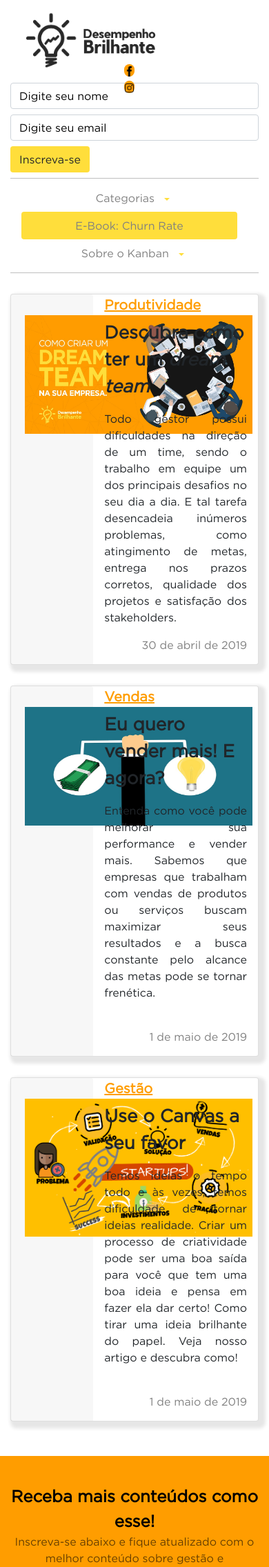
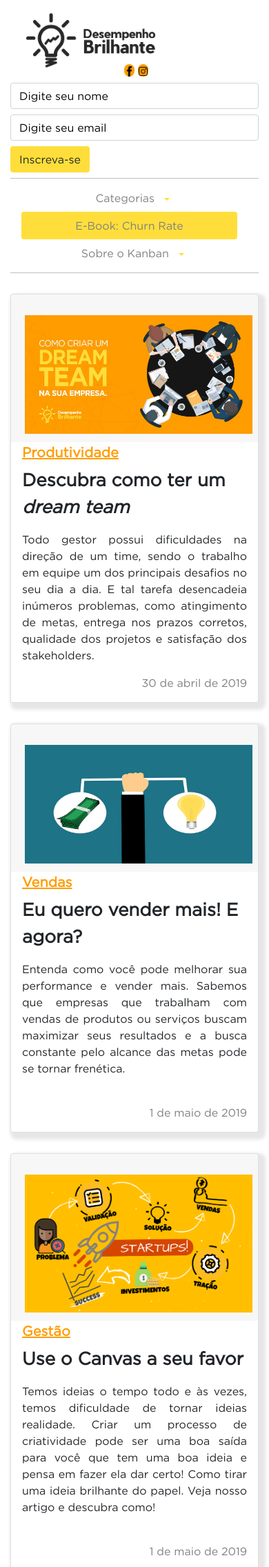
Before and after one commit to sherlockgama/desempenhobrilhante, a PHP site: page / in a window 390 px wide; the page is wider, and only the part inside the window is pictured. Shown: the top 2272 px of that part at 69% size. Run offline with PHP 8.4, Linux system fonts and the light colour scheme; some libraries are stand-ins or nearby versions.

Commit message:
Ajustes para o mobile

```diff
--- a/css/main.css
+++ b/css/main.css
@@ -16,6 +16,11 @@
 @font-face {
     font-family: pier-sans-bold;
     src: url("fontspier-sans-bold-maisfontes/pier-sans-bold.otf") format("opentype");
+}
+
+
+@media only screen and (max-width: 980px) {
+    .overlay { display: none; }
 }
 
 .container {
@@ -229,3 +234,7 @@
     opacity: 0.5;
     margin-top: 30px;
 }
+
+.img-logo {
+    max-height: 120px;
+}
--- a/descubra-como-ter-um-dream-team.php
+++ b/descubra-como-ter-um-dream-team.php
@@ -11,14 +11,14 @@
                 <img src="img/gestao/dream_team.jpg" class="image-article">
             </div>
             <div class="row">
-                <div class="col-6">
+                <div class="col-md-6 col-sm-12">
                     <div class="author">
                         <b>Por Murilo Borges</b></br>
                         Inside Sales</br>
                         Publicado em 30 de abril de 2019
                     </div>
                 </div>
-                <div class="col-6">
+                <div class="col-md-6 col-sm-12">
                     <div class="row justify-content-end footer-social-icons">
                         <div class="col-12 share-this-post text-right">
                             Compartilhe esse post
@@ -33,7 +33,7 @@
                 </div>
             </div>
             <hr></br>
-            <div class="article-options col-8 offset-2" style="font-size:18px">
+            <div class="article-options col-md-8 offset-md-2 col-sm-12" style="font-size:18px">
             <h2><b>Descubra como ter um dream team.</b></h2>
                 <div class="text-justify">
                     <p>Quem nunca sonhou em trabalhar em uma equipe de alta performance?</p>
--- a/eu-quero-vender-mais-e-agora.php
+++ b/eu-quero-vender-mais-e-agora.php
@@ -11,14 +11,14 @@
                 <img src="img/vendas/vender_mais.png" class="image-article">
             </div>
             <div class="row">
-                <div class="col-6">
+                <div class="col-md-6 col-sm-12">
                     <div class="author">
                     <b>Caroline Aguiar</b></br>
                         Relações Públicas</br>
                         Publicado em 1 de maio de 2019
                     </div>
                 </div>
-                <div class="col-6">
+                <div class="col-md-6 col-sm-12">
                     <div class="row justify-content-end footer-social-icons">
                         <div class="col-12 share-this-post text-right">
                             Compartilhe esse post
@@ -33,7 +33,7 @@
                 </div>
             </div>
             <hr></br>
-            <div class="article-options col-8 offset-2" style="font-size:18px">
+            <div class="article-options col-md-8 offset-md-2 col-sm-12" style="font-size:18px">
                 <h2><b>Eu quero vender mais! E agora?</b></h2>
                 <div class="text-justify">
                     <h4>Entenda como você pode melhorar sua performance e vender mais</h4>
--- a/gestao.php
+++ b/gestao.php
@@ -8,10 +8,10 @@
 
         <div class="container">
             <div class="card flex-row flex-wrap" onclick="window.location.href='use-o-canvas-a-seu-favor.php'">
-                <div class="card-header border-0 col-4">
+                <div class="card-header border-0 col-md-4 col-sm-12">
                     <img src="img/gestao/canvas_artigo.png" width="330px" height="200px">
                 </div>
-                <div class="card-block px-3 col-8">
+                <div class="card-block px-3 col-md-8 col-sm-12">
                     <span class="list-card-category">Gestão</span>
                     <p class="list-card-title">Use o Canvas a seu favor</p>
                     <p class="list-card-text">
--- a/include/footer.html
+++ b/include/footer.html
@@ -1,11 +1,11 @@
 <div class="row">
-    <div class="col-12 footer-register">
+    <div class="col-md-12 footer-register col-sm-12">
         <div class="footer-register-title">
             <span class="footer-title">Receba mais conteúdos como esse!</span>
             <p class="footer-subtitle">Inscreva-se abaixo e fique atualizado com o melhor conteúdo sobre gestão e produtividade</p>
         </div>
         <div class="row justify-content-center">
-            <div class="offset-md-0">
+            <div class="cold-md-4 offset-md-8 col-sm-12">
                 <form class="form-inline">
                     <input type="text" class="form-control mb-2 mr-sm-2" id="nameInput2" placeholder="Insira seu nome">
                     <div class="input-group mb-2 mr-sm-2">
@@ -19,11 +19,11 @@
 
     <div class="container">
         <div class="row">
-            <div class="col-4">
-                <a href="index.php"><img src="img/logo/DESEMPENHO_BRILHANTE_LOGO.jpg" height="120px"></a>
+            <div class="col-md-4 col-sm-12 overlay">
+                <a href="index.php"><img class="img-logo" src="img/logo/DESEMPENHO_BRILHANTE_LOGO.jpg"></a>
                 <p class="footer-text">Blog Desempenho Brilhante, informando e ajudando você a conseguir um melhor desempenho e mais produtividade</p>
             </div>
-            <div class="col-5">
+            <div class="col-md-5 col-sm-12">
                 <div class="footer-social">
                     <span class="footer-text">Siga nossas outras mídias sociais</span>
                     <div class="row justify-content-center footer-social-icons">
@@ -32,9 +32,9 @@
                     </div>
                 </div>
             </div>
-            <div class="col-3">
+            <div class="col-md-3 col-sm-12">
                 <div class="row footer-links">
-                    <div class="col-4 offset-4">
+                    <div class="col-md-4 offset-md-4 col-sm-12">
                         <b>Categorias</b>
                         <a href="produtividade.php" class="decoration-none"><span>Produtividade</span></a>
                         <a href="gestao.php" class="decoration-none"><span>Gestão</span></a>
@@ -44,7 +44,7 @@
             </div>
         </div>
         <div class="line"></div>
-        <div class="copyright footer-text col-12">
+        <div class="copyright footer-text col-md-12 col-sm-12">
             Copyright Sherlock. 2019
         </div>
     </div>
--- a/include/header.html
+++ b/include/header.html
@@ -13,7 +13,7 @@
 
 <div class="container">
     <div class="row">
-        <div class="col-5">
+        <div class="col-md-5 col-sm-12">
             <a href="index.php"><img src="img/logo/DESEMPENHO_BRILHANTE_LOGO.jpg" height="120px"></a>
             <div class="social-icons">
                 <a href="https://www.facebook.com/Desempenho-Brilhante-351769538875917/" target="_blank"><img src="img/icon/facebook.png" height="15px"></a>
--- a/index.php
+++ b/index.php
@@ -8,10 +8,10 @@
 
         <div class="container">
             <div class="card flex-row flex-wrap" onclick="window.location.href='descubra-como-ter-um-dream-team.php'">
-                <div class="card-header border-0 col-4">
+                <div class="card-header border-0 col-md-4 col-sm-12">
                     <img src="img/gestao/dream_team.jpg" width="330px" height="172px">
                 </div>
-                <div class="card-block px-3 col-8">
+                <div class="card-block px-3 col-md-8 col-sm-12">
                     <span class="list-card-category">Produtividade</span>
                     <p class="list-card-title">Descubra como ter um <i>dream team</i></p>
                     <p class="list-card-text">Todo gestor possui dificuldades na direção de um time, sendo o trabalho em equipe um dos principais desafios no seu dia a dia. E tal tarefa desencadeia inúmeros problemas, como atingimento de metas, entrega nos prazos corretos, qualidade dos projetos e satisfação dos stakeholders. </p>
@@ -20,10 +20,10 @@
                 <div class="w-100"></div>
             </div>
             <div class="card flex-row flex-wrap" onclick="window.location.href='eu-quero-vender-mais-e-agora.php'">
-                <div class="card-header border-0 col-4">
+                <div class="card-header border-0 col-md-4 col-sm-12">
                     <img src="img/vendas/vender_mais.png" width="330px" height="172px">
                 </div>
-                <div class="card-block px-3 col-8">
+                <div class="card-block px-3 col-md-8 col-sm-12">
                     <span class="list-card-category">Vendas</span>
                     <p class="list-card-title">Eu quero vender mais! E agora?</p>
                     <p class="list-card-text">Entenda como você pode melhorar sua performance e vender mais. Sabemos que empresas que trabalham com vendas de produtos ou serviços buscam maximizar seus resultados e a busca constante pelo alcance das metas pode se tornar frenética.</p>
@@ -32,10 +32,10 @@
                 <div class="w-100"></div>
             </div>
             <div class="card flex-row flex-wrap" onclick="window.location.href='use-o-canvas-a-seu-favor.php'">
-                <div class="card-header border-0 col-4">
+                <div class="card-header border-0 col-md-4 col-sm-12">
                     <img src="img/gestao/canvas_artigo.png" width="330px" height="200px">
                 </div>
-                <div class="card-block px-3 col-8">
+                <div class="card-block px-3 col-md-8 col-sm-12">
                     <span class="list-card-category">Gestão</span>
                     <p class="list-card-title">Use o Canvas a seu favor</p>
                     <p class="list-card-text">
--- a/produtividade.php
+++ b/produtividade.php
@@ -8,10 +8,10 @@
 
         <div class="container">
             <div class="card flex-row flex-wrap" onclick="window.location.href='descubra-como-ter-um-dream-team.php'">
-                <div class="card-header border-0 col-4">
+                <div class="card-header border-0 col-md-4 col-sm-12">
                     <img src="img/gestao/dream_team.jpg" width="330px">
                 </div>
-                <div class="card-block px-3 col-8">
+                <div class="card-block px-3 col-md-8 col-sm-12">
                     <span class="list-card-category">Produtividade</span>
                     <p class="list-card-title">Descubra como ter um <i>dream team</i></p>
                     <p class="list-card-text">Todo gestor possui dificuldades na direção de um time, sendo o trabalho em equipe um dos principais desafios no seu dia a dia. E tal tarefa desencadeia inúmeros problemas, como atingimento de metas, entrega nos prazos corretos, qualidade dos projetos e satisfação dos stakeholders. </p>
--- a/use-o-canvas-a-seu-favor.php
+++ b/use-o-canvas-a-seu-favor.php
@@ -11,14 +11,14 @@
                 <img src="img/gestao/canvas_artigo.png" class="image-article">
             </div>
             <div class="row">
-                <div class="col-6">
+                <div class="col-md-6 col-sm-12">
                     <div class="author">
                     <b>Caroline Aguiar</b></br>
                         Relações Públicas</br>
                         Publicado em 1 de maio de 2019
                     </div>
                 </div>
-                <div class="col-6">
+                <div class="col-md-6 col-sm-12">
                     <div class="row justify-content-end footer-social-icons">
                         <div class="col-12 share-this-post text-right">
                             Compartilhe esse post
@@ -33,7 +33,7 @@
                 </div>
             </div>
             <hr></br>
-            <div class="col-8 offset-2" style="font-size:18px">
+            <div class="col-md-8 offset-md-2 col-sm-12" style="font-size:18px">
                 <h2><b>USE O CANVAS A SEU FAVOR</b></h2>
                 <div class="text-justify">
                     <p>
--- a/vendas.php
+++ b/vendas.php
@@ -8,10 +8,10 @@
 
         <div class="container">
             <div class="card flex-row flex-wrap" onclick="window.location.href='eu-quero-vender-mais-e-agora.php'">
-                <div class="card-header border-0 col-4">
+                <div class="card-header border-0 col-md-4 col-sm-12">
                     <img src="img/vendas/vender_mais.png" width="330px" height="172px">
                 </div>
-                <div class="card-block px-3 col-8">
+                <div class="card-block px-3 col-md-8 col-sm-12">
                     <span class="list-card-category">Vendas</span>
                     <p class="list-card-title">Eu quero vender mais! E agora?</p>
                     <p class="list-card-text">Entenda como você pode melhorar sua performance e vender mais. Sabemos que empresas que trabalham com vendas de produtos ou serviços buscam maximizar seus resultados e a busca constante pelo alcance das metas pode se tornar frenética.</p>
```
